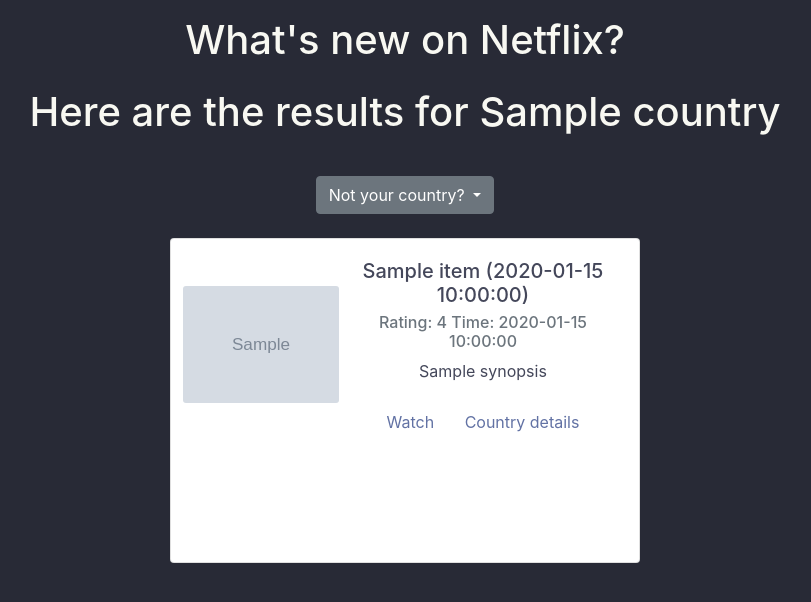
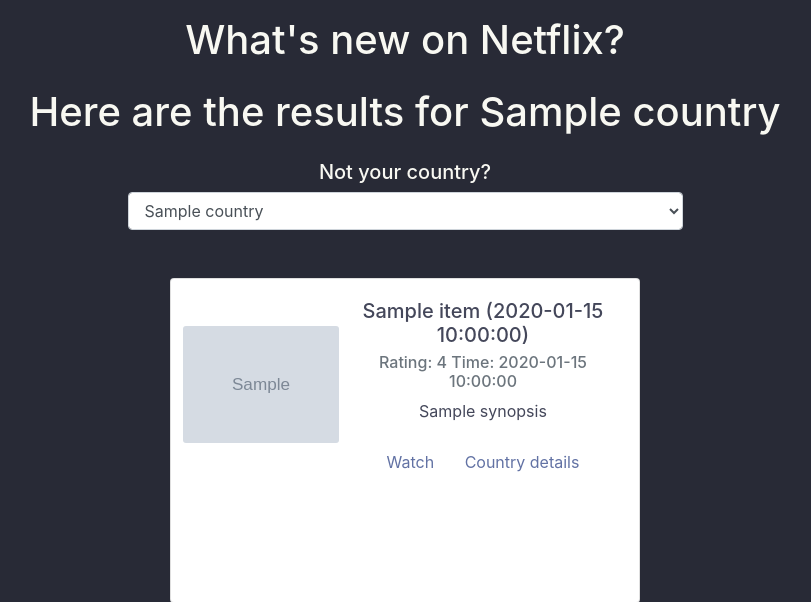
Before and after one commit to gokhanarkan/fliks, a Flask app: template app/templates/whats_new.html in a window 1280 px wide. Shown: the part 56-658 px from the top of the page, without its empty margins (235-1046 px from the left). Run offline with Flask 2, Linux system fonts and the light colour scheme; the template is opened without the code that fills it: most values are stand-ins (such as "Sample title", 1, 10 or a date in 2020); grey boxes marked "Sample" are stand-in pictures; some libraries are stand-ins or nearby versions.

Commit message:
Changes on styles, supported countries etc

```diff
--- a/app/functions/country_availability.py
+++ b/app/functions/country_availability.py
@@ -1,4 +1,4 @@
-from .instance.config import *
+from .instance import *
 import redis
 import requests
 import json
@@ -9,7 +9,8 @@ def get_country_availability(netflixid):
     querystring = {"netflixid": netflixid}
     headers = country_headers
     try:
-        response = requests.request("GET", url, headers=headers, params=querystring)
+        response = requests.request(
+            "GET", url, headers=headers, params=querystring)
         data = json.loads(response.text)['results']
     except:
         return ["Not Available"]
--- a/app/functions/instance/config.py
+++ b/app/functions/instance/config.py
@@ -15,9 +15,7 @@ country_headers = {
     'api-key': "THIRD API KEY"
 }
 apikey = 'API KEY TO FLUSH CACHES'
-supported_countries = {
-    'ar': 'Argentina ', 'au': 'Australia ', 'be': 'Belgium ', 'br': 'Brazil ', 'ca': 'Canada ', 'cz': 'Czech Republic ', 'fr': 'France ', 'de': 'Germany ', 'gr': 'Greece ', 'hk': 'Hong Kong ', 'hu': 'Hungary ', 'is': 'Iceland ', 'in': 'India ', 'il': 'Israel ', 'it': 'Italy ', 'jp': 'Japan ', 'lt': 'Lithuania ', 'mx': 'Mexico ',
-    'nl': 'Netherlands ', 'pl': 'Poland ', 'pt': 'Portugal ', 'ro': 'Romania ', 'ru': 'Russia', 'sg': 'Singapore ', 'sk': 'Slovakia ', 'za': 'South Africa', 'kr': 'South Korea', 'es': 'Spain ', 'se': 'Sweden ', 'ch': 'Switzerland ', 'th': 'Thailand ', 'tr': 'Turkey ', 'gb': 'United Kingdom', 'us': 'United States'
-}
+supported_countries = {'ar': 'Argentina ', 'au': 'Australia ', 'be': 'Belgium ', 'br': 'Brazil ', 'ca': 'Canada ', 'cz': 'Czech Republic ', 'fr': 'France ', 'de': 'Germany ', 'gr': 'Greece ', 'hk': 'Hong Kong ', 'hu': 'Hungary ', 'is': 'Iceland ', 'in': 'India ', 'il': 'Israel ', 'it': 'Italy ', 'jp': 'Japan ',
+                       'lt': 'Lithuania ', 'mx': 'Mexico ', 'nl': 'Netherlands ', 'pl': 'Poland ', 'pt': 'Portugal ', 'ru': 'Russia', 'sg': 'Singapore ', 'sk': 'Slovakia ', 'za': 'South Africa', 'kr': 'South Korea', 'es': 'Spain ', 'se': 'Sweden ', 'ch': 'Switzerland ', 'th': 'Thailand ', 'gb': 'United Kingdom', 'us': 'United States'}
 ondemand_supported_countries = ['uk', 'us', 'ar', 'at', 'au', 'be', 'br', 'ca', 'ch', 'cz', 'dk', 'de', 'ee', 'es', 'fr', 'hk', 'hu',
                                 'ie', 'il', 'in', 'is', 'it', 'jp', 'kr', 'lt', 'lv', 'mx', 'nl', 'no', 'nz', 'ph', 'pl', 'pt', 'ro', 'ru', 'se', 'sg', 'sk', 'th', 'za']
--- a/app/functions/netflix_search.py
+++ b/app/functions/netflix_search.py
@@ -10,7 +10,8 @@ def get_netflix_details(name):
                    "t": "ns", "cl": "all", "st": "adv", "ob": "Relevance", "p": "1", "sa": "or"}
     headers = netflix_headers
     try:
-        response = requests.request("GET", url, headers=headers, params=querystring)
+        response = requests.request(
+            "GET", url, headers=headers, params=querystring)
         data = json.loads(response.text)['ITEMS']
     except:
         return False
--- a/app/functions/whats_new.py
+++ b/app/functions/whats_new.py
@@ -43,7 +43,7 @@ def get_whats_new(country):
         return final_result
     else:
         # Recursively sending the default value
-        return get_whats_new('us')
+        return get_whats_new('uk')
 
 
 def redis_content(country):
--- a/app/static/css/main.css
+++ b/app/static/css/main.css
@@ -3,7 +3,7 @@
 }
 
 .non-picture {
-	color:black;
+	color: black;
 	margin-top: 15px;
 }
 
@@ -13,6 +13,12 @@
 
 .search-h1 {
 	margin: 1rem 0 1.5rem 0;
+}
+
+.country-select {
+	width: 50% !important;
+	margin: auto !important;
+	padding: auto !important;
 }
 
 .btn-link {
@@ -31,7 +37,7 @@
 .fliks-results {
 	width: 470px;
 	display: inline-table !important;
-	height:325px;
+	height: 325px;
 }
 
 .about_modal {
@@ -50,7 +56,7 @@
 	color: #44475a;
 }
 
-.card-body p{
+.card-body p {
 	color: #44475a;
 }
 
@@ -58,7 +64,12 @@
 	color: #6272a4 !important;
 }
 
-p, h1, h2, h3, h4, h5 {
+p,
+h1,
+h2,
+h3,
+h4,
+h5 {
 	color: #f8f8f2;
 }
 
@@ -78,14 +89,14 @@ p, h1, h2, h3, h4, h5 {
 	text-align: center;
 }
 
-@media only screen and (max-width: 380px){
+@media only screen and (max-width: 380px) {
 	.btn {
 		margin-bottom: 5px;
 	}
 
 }
 
-@media only screen and (max-width: 770px){
+@media only screen and (max-width: 770px) {
 	.fliks-results {
 		width: 75%;
 		display: inline-table !important;
--- a/app/static/js/scripts.js
+++ b/app/static/js/scripts.js
@@ -1,31 +1,29 @@
 function submit(id) {
-    $.post("/get_country_list", { "netflixid": id }, function (data) {
+  $.post("/get_country_list", { netflixid: id }, function (data) {
     $("#modal-body").html(data);
     $("#countryModal").modal();
   });
 }
 
 function change_country(country, country_name) {
-    $.post("/change_country", { "country": country }, function (data) {
+  $.post("/change_country", { country: country }, function (data) {
     // Creating array out of the data
     const result = JSON.parse(data);
     const final_result = create_results(result);
-        $("#original-results").hide()
+    $("#original-results").hide();
     $("#ajax-results").html(final_result);
     $("#country-results").html("Here are the results for " + country_name);
-    })
+  });
 }
 
 function create_results(result) {
-
   let final_result = "";
   for (let i = 0; i < result.length; i++) {
-
     const obj = result[i];
 
     const netflixid = obj.netflixid;
 
-        let image = "None"
+    let image = "None";
 
     if (obj.large_image) {
       image = obj.large_image;
@@ -38,19 +36,18 @@ function create_results(result) {
     if (obj.rating && obj.rating != 0) {
       rating = obj.rating;
     } else {
-            rating = 'N/A'
+      rating = "N/A";
     }
     let time;
     if (obj.time) {
       time = obj.time;
     } else {
-            time = 'N/A'
+      time = "N/A";
     }
     const synopsis = obj.synopsis;
     const link = obj.link;
 
-        const first_part =
-            `<div class="card mb-3 fliks-results" style="margin-bottom: 0.3rem !important;">
+    const first_part = `<div class="card mb-3 fliks-results" style="margin-bottom: 0.3rem !important;">
             <div class="row no-gutters">
                 <div class="col-md-4">
                     <img src="${image}" class="card-img" alt="${title}">
@@ -62,49 +59,52 @@ function create_results(result) {
                         </h6>
                         <p class="card-text" style="margin-bottom:0">${synopsis}</p>
                         <a href="${link}" target="_blank" class="btn btn-link">Watch</a>
-                        <button class="btn btn-link" onclick="submit(${netflixid})">Country details</button>`
+                        <button class="btn btn-link" onclick="submit(${netflixid})">Country details</button>`;
 
-        const closing_tags = `</div></div></div></div>\n`
+    const closing_tags = `</div></div></div></div>\n`;
     if (obj.download == 1) {
-            const downloadble = `<p class="card-text"><small class="text-muted">This content is downloadable</small></p>`
+      const downloadble = `<p class="card-text"><small class="text-muted">This content is downloadable</small></p>`;
       final_result += first_part + downloadble + closing_tags;
     } else {
       final_result += first_part + closing_tags;
     }
   }
 
-    return final_result
-
+  return final_result;
 }
 
 function ondemand_change_country(term, country) {
-    $.post("/ondemand_change_country", { "search": term, "country": country }, function (data) {
+  $.post(
+    "/ondemand_change_country",
+    { search: term, country: country },
+    function (data) {
       const ondemand_results = construct_ondemand_results(JSON.parse(data));
       $("#original-results").hide();
       if (ondemand_results) {
         $("#ajax-results").html(ondemand_results);
       } else {
-            $("#ajax-results").html('<h1>Not Available</h1>');
+        $("#ajax-results").html("<h1>Not Available</h1>");
       }
       let search_country = country.toUpperCase();
-        $("#ondemand-results").html(`Here is the result for "${term}" in ${search_country}`);
-    })
+      $("#ondemand-results").html(
+        `Here is the result for "${term}" in ${search_country}`
+      );
+    }
+  );
 }
 
 function construct_ondemand_results(data) {
-
   if (!data) {
     return false;
   }
 
   let ondemand_results = "";
-    data.forEach(element => {
-
+  data.forEach((element) => {
     const name = element.name;
     let picture = '<p class="card-text non-picture">Image is not available</p>';
     first_part = '<div class="card mb-3">';
     if (element.picture) {
-            first_part += `<img src=${element.picture} class="card-img-top">`
+      first_part += `<img src=${element.picture} class="card-img-top">`;
     } else {
       first_part += picture;
     }
@@ -113,35 +113,31 @@ function construct_ondemand_results(data) {
         <div class="card-body">
 	    <h5 class="card-title">${name}</h5>
         <p class="card-text">Here are the current services that have ${name} on:</p>
-        `
+        `;
 
     let locations = "";
-        element.locations.forEach(location => {
+    element.locations.forEach((location) => {
       location_tag = "";
       if (location[1] === null) {
-                location_tag = `<img src=${location[2]} alt=${location[0]}>`
+        location_tag = `<img src=${location[2]} alt=${location[0]}>`;
       } else {
-                location_tag = `<a href=${location[1]}><img src=${location[2]} alt=${location[0]}></a>`
+        location_tag = `<a href=${location[1]}><img src=${location[2]} alt=${location[0]}></a>`;
       }
       locations += location_tag;
     });
 
-        const closing_tags = "</div></div>"
+    const closing_tags = "</div></div>";
 
     ondemand_results += first_part + name_part + locations + closing_tags;
-
-
   });
 
   return ondemand_results;
-
 }
-
 
 $(document)
   .ajaxStart(function () {
-        $("#loading").modal('show');
+    $("#loading").modal("show");
   })
   .ajaxStop(function () {
-        $("#loading").modal('hide');
+    $("#loading").modal("hide");
   });
--- a/app/templates/modals/about.html
+++ b/app/templates/modals/about.html
@@ -11,15 +11,13 @@
             <div class="modal-body">
                 <p>This service allows users to search content across the Internet at various streaming services or to
                     check if the content is available on Netflix for a particular country.</p>
-                <p>You can also check <a href="{{ url_for('whats_new') }}">What's new on Netflix</a> in your country.
-                </p>
+                    <p>You can also check <a href="{{ url_for('whats_new') }}">What's new on Netflix</a> in your country.</p>
                 <p>Although I am not giving you this idea, I heard that some people use VPN to spoof that country's IP
                     and stream directly on Netflix.</p>
                 <p>I don't know how they do that; I am a respected merchant and an excellent citizen of the Imperial
                     City, the beloved capital of lovely Cyrodiil.</p>
-                <p>Please send me an <a href="mailto:email@fliks.xyz">email</a> for any feedback.</p>
-                <p>The <a href="https://github.com/gokhj/Fliks.XYZ" target="_blank" rel=”noreferrer noopener”>Github
-                        repository</a> is public and open source if anyone's interested.</p>
+                <p>Please send me an <a href="mailto:hi@gokhanarkan.com">email</a> for any feedback.</p>
+                <p>The <a href="https://github.com/gokhj/Fliks.XYZ" target="_blank" rel=”noreferrer noopener”>Github repository</a> is public and open source if anyone's interested.</p>
                 <p>God save our gracious Uriel Septim VII.</p>
             </div>
             <div class="modal-footer">
--- a/app/templates/whats_new.html
+++ b/app/templates/whats_new.html
@@ -15,27 +15,44 @@
 {% else %}
 
 <h3 class="search-h1" id="country-results">
-  I couldn't detect your country or it's not available on the system.
-  So here are default results.
+  I couldn't detect your country or it's not available on the system. <br>
+  So here are the default results which is for United Kingdom.
 </h3>
 
 {% endif %}
 
-<div class="btn-group search-h1">
-  <button type="button" class="btn btn-secondary dropdown-toggle" data-toggle="dropdown" aria-haspopup="true"
-    aria-expanded="false">
+<div class="search-h1">
+  <h5>
     {% if country %}
     Not your country?
     {% else %}
     Check countries
     {% endif %}
-  </button>
-  <div class="dropdown-menu">
-    {% for country in supported_countries %}
-    <a class="dropdown-item"
-      onclick="change_country('{{ country }}', '{{ supported_countries[country] }}')">{{ supported_countries[country] }}</a>
+  </h5>
+  <select class="form-control country-select">
+    {% for countries in supported_countries %}
+
+    {% if countries == country %}
+
+    <option onclick="change_country('{{ countries }}', '{{ supported_countries[countries] }}')" selected>
+      {{ supported_countries[countries] }}</option>
+
+    {% else %}
+
+    {% if countries == 'gb' %}
+
+    <option onclick="change_country('{{ countries }}', '{{ supported_countries[countries] }}')" selected>
+      {{ supported_countries[countries] }}</option>
+
+    {% else %}
+
+    <option onclick="change_country('{{ countries }}', '{{ supported_countries[countries] }}')">
+      {{ supported_countries[countries] }}</option>
+
+    {% endif %}
+    {% endif %}
     {% endfor %}
-  </div>
+  </select>
 </div>
 
 <br>
@@ -62,6 +79,7 @@
         <img src="{{ item['image'] }}" class="card-img" alt="{{ item['title'] }}">
 
         {% endif %}
+
 
       </div>
       <div class="col-md-8">
--- a/app/views.py
+++ b/app/views.py
@@ -17,8 +17,8 @@ def index():
                     country = "uk"
             except:
                 country = "uk"
+            # This function will be improved with ip address
             final_result = check_services(result, country)
-            print(final_result)
             return render_template('results.html', result=final_result, search=result, existing_search=result, country=country.upper(), supported_countries=ondemand_supported_countries)
         except:
             r = request.form['netflix']
```
Also changed, not shown: app/templates/components/search.html (+3 -4 lines), app/templates/layout.html (+3 -17 lines), app/templates/results.html (+7 -11 lines). Lines whose indentation alone changed are shown as unchanged.
